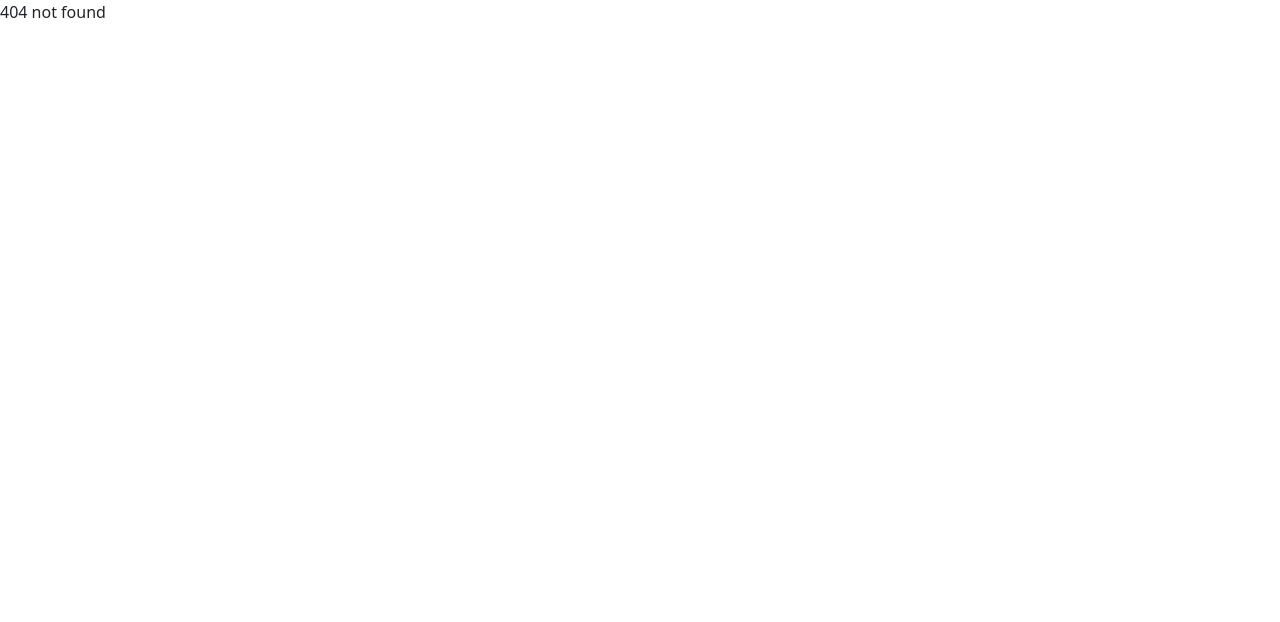
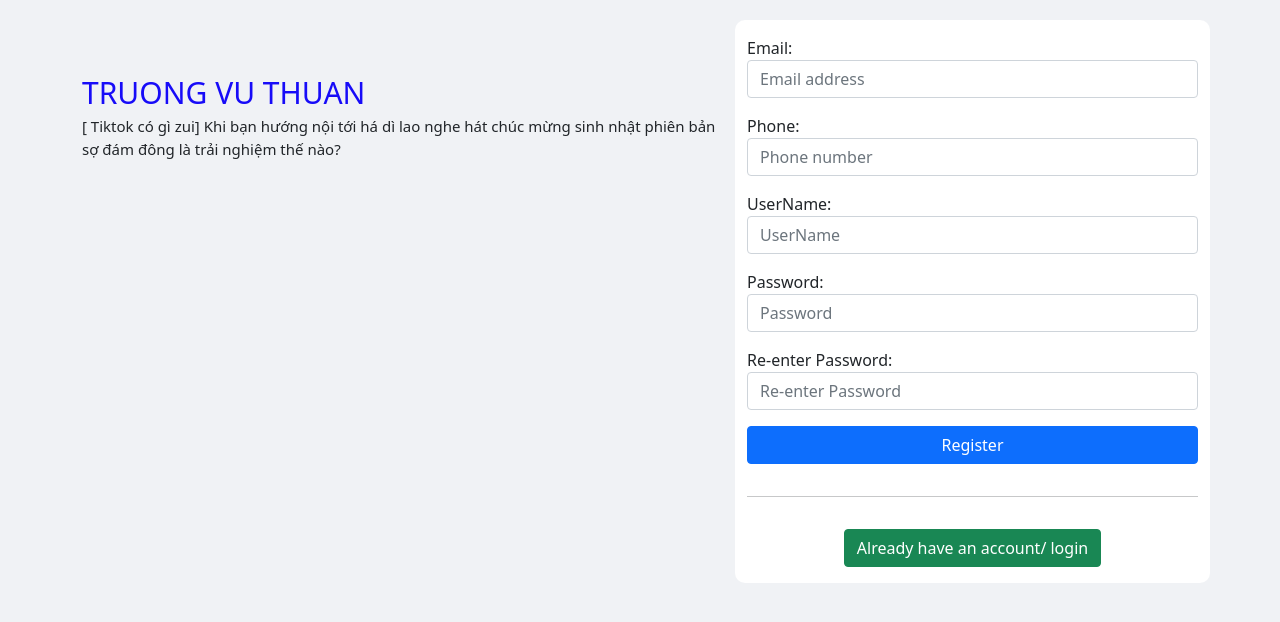
Before and after one commit to phaothu2002x/frontEnd-react, a React (Create React App) app: page /register in a window 1280 px wide. Before the commit this address had no page. Shown: the top 622 px of the page. Built offline with nearby package versions, Linux system fonts and the light colour scheme.

Commit message:
register form

```diff
--- a/src/App.js
+++ b/src/App.js
@@ -1,5 +1,6 @@
 import "./App.scss";
 import Login from "./components/Login/login";
+import Register from "./components/Register/register";
 // import Nav from "./components/Navigation/nav";
 import { BrowserRouter as Router, Switch, Route } from "react-router-dom";
 function App() {
@@ -15,6 +16,9 @@ function App() {
                     <Route path="/login">
                         <Login />
                     </Route>
+                    <Route path="/register">
+                        <Register />
+                    </Route>
                     <Route path="/" exact>
                         Home
                     </Route>
--- a/src/components/Login/login.js
+++ b/src/components/Login/login.js
@@ -1,5 +1,10 @@
+import { useHistory } from "react-router-dom";
 import "./Login.scss";
 function Login() {
+    let history = useHistory();
+    const handleCreateNewAccount = () => {
+        history.push("/register");
+    };
     return (
         <div className="login-container">
             <div className="container">
@@ -34,7 +39,10 @@ function Login() {
                         </span>
                         <hr />
                         <div className="text-center">
-                            <button className="btn btn-success">
+                            <button
+                                className="btn btn-success"
+                                onClick={handleCreateNewAccount}
+                            >
                                 Create new account
                             </button>
                         </div>
--- /dev/null
+++ b/src/components/Register/Register.scss
@@ -0,0 +1,40 @@
+.register-container {
+    background-color: #f0f2f5;
+    min-height: 100vh;
+    padding-top: 20px;
+
+    .content-left {
+        margin-top: 50px;
+
+        .brand {
+            color: rgb(23, 11, 248);
+            text-transform: uppercase;
+            font-size: 30px;
+        }
+        .detail {
+            font-size: 15px;
+        }
+    }
+
+    .content-right {
+        border-radius: 10px;
+        background-color: #fff;
+        box-shadow: 0 2px 4px rgb(0 0 0 / 10%), 0 8x 16px rgb(0 0 0 / 10%);
+        box-sizing: border-box;
+
+        .brand {
+            color: rgb(23, 11, 248);
+            text-transform: uppercase;
+            font-size: 20px;
+            font-weight: 700;
+        }
+    }
+
+    .forgot-password {
+        text-decoration: none;
+
+        &:hover {
+            text-decoration: underline;
+        }
+    }
+}
--- /dev/null
+++ b/src/components/Register/register.js
@@ -0,0 +1,85 @@
+import { useHistory } from "react-router-dom";
+import "./Register.scss";
+
+function Register() {
+    let history = useHistory();
+    const handleLogin = () => {
+        history.push("/login");
+    };
+    return (
+        <div className="register-container">
+            <div className="container">
+                <div className="row px-1 px-sm-0">
+                    <div className="content-left col-sm-7 d-sm-block d-none d-sm-block">
+                        <div className="brand">Truong Vu Thuan</div>
+                        <div className="detail">
+                            [ Tiktok có gì zui] Khi bạn hướng nội tới há dì lao
+                            nghe hát chúc mừng sinh nhật phiên bản sợ đám đông
+                            là trải nghiệm thế nào?
+                        </div>
+                    </div>
+                    <div className="content-right col-sm-5 col-12 d-flex flex-column gap-3 py-3 mx-sm-0 mx-3">
+                        <div className="brand d-sm-none text-center">
+                            Truong Vu Thuan
+                        </div>
+
+                        <div className="form-group">
+                            <label>Email:</label>
+                            <input
+                                type="text"
+                                className="form-control"
+                                placeholder="Email address"
+                            />
+                        </div>
+
+                        <div className="form-group">
+                            <label>Phone:</label>
+                            <input
+                                type="text"
+                                className="form-control"
+                                placeholder="Phone number"
+                            />
+                        </div>
+                        <div className="form-group">
+                            <label>UserName:</label>
+                            <input
+                                type="text"
+                                className="form-control"
+                                placeholder="UserName"
+                            />
+                        </div>
+                        <div className="form-group">
+                            <label>Password:</label>
+                            <input
+                                type="password"
+                                className="form-control"
+                                placeholder="Password"
+                            />
+                        </div>
+                        <div className="form-group">
+                            <label>Re-enter Password:</label>
+                            <input
+                                type="password"
+                                className="form-control"
+                                placeholder="Re-enter Password"
+                            />
+                        </div>
+                        <button className="btn btn-primary">Register</button>
+
+                        <hr />
+                        <div className="text-center">
+                            <button
+                                className="btn btn-success"
+                                onClick={handleLogin}
+                            >
+                                Already have an account/ login
+                            </button>
+                        </div>
+                    </div>
+                </div>
+            </div>
+        </div>
+    );
+}
+
+export default Register;
```
